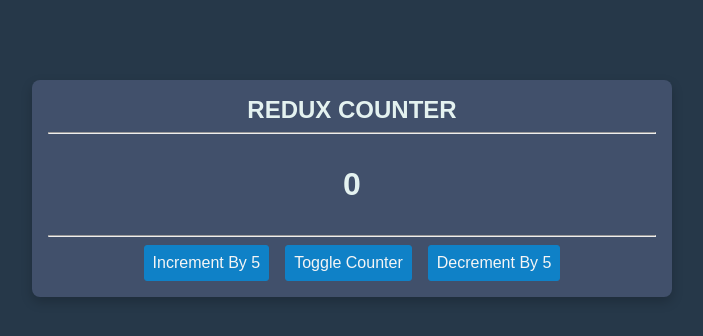
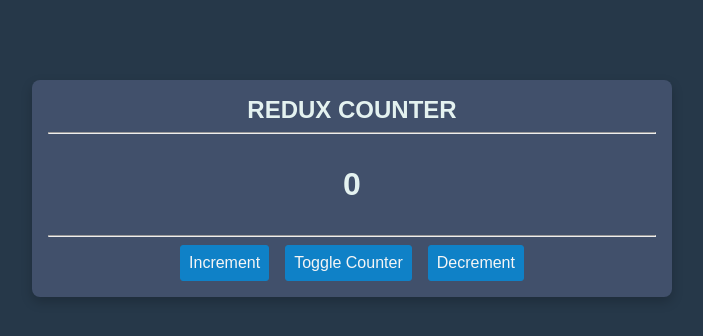
Before and after one commit to SomyaBhatnagar19/ReduxCounter, a React (Create React App) app: page / in a window 1280 px wide. Shown: the top 336 px of the page, without its empty margins (288-991 px from the left). Built offline with nearby package versions, Linux system fonts and the light colour scheme.

Commit message:
Making the same counter functionality using class based component and then changing it back to functional compoments.

```diff
--- a/src/components/Counter.js
+++ b/src/components/Counter.js
@@ -1,7 +1,8 @@
-import { useSelector, useDispatch } from 'react-redux';
+import { Component } from 'react';
+import { useSelector, useDispatch, connect } from 'react-redux';
 
 import classes from './Counter.module.css';
-
+/*FUNCTIONAL COMPONENT*/
 const Counter = () => {
   const dispatch = useDispatch();
 
@@ -23,13 +24,52 @@ const Counter = () => {
       <div className={classes.value}>{counter}</div>
       <hr className={classes.hrLine}></hr>
       <div className={classes.buttons}>
-  <button onClick={incrementHandler}>Increment By 5</button>
+  <button onClick={incrementHandler}>Increment</button>
   <button onClick={toggleCounterHandler}>Toggle Counter</button>
-  <button onClick={decrementHandler}>Decrement By 5</button>
+  <button onClick={decrementHandler}>Decrement</button>
 </div>
 
     </main>
   );
 };
+export default Counter;
+/*CLASS-BASED COMPONENT*/
+// class Counter extends Component {
+//   incrementHandler(){
+//     this.props.increment();
+//   }
+//   decrementHandler(){
+//     this.props.decrement();
+//   }
+//   toggleCounterHandler(){
 
-export default Counter;
+//   }
+//   render() {
+//     return (
+//       <main className={classes.counter}>
+//         <h1>Redux Counter</h1>
+//         <hr className={classes.hrLine}></hr>
+//         <div className={classes.value}>{counter}</div>
+//         <hr className={classes.hrLine}></hr>
+//         <div className={classes.buttons}>
+//     <button onClick={this.incrementHandler.bind(this)}>Increment By 5</button>
+//     <button onClick={this.toggleCounterHandler.bind(this)}>Toggle Counter</button>
+//     <button onClick={this.decrementHandler.bind(this)}>Decrement By 5</button>
+//   </div>
+
+//       </main>
+//     );
+//     const mapStateToProp = state => {
+//       return {
+//         counter: state.counter
+//       }
+//     }
+//     const mapDispatchToProps = dispatch => {
+//       return {
+//         increment: () => dispatch({type: 'increment'})
+//         decrement: () => dispatch({type: 'decrement'})
+//       }
+//     }
+//   }
+// }
+// export default connect(mapStateToProp)(Counter);
--- a/src/store/index.js
+++ b/src/store/index.js
@@ -3,12 +3,12 @@ import {createStore} from 'redux';
 const reducer = (state = {counter: 0}, action) => {
     if(action.type === "increment"){
         return {
-            counter: state.counter+5
+            counter: state.counter+1
         }
     }
     if(action.type === "decrement"){
         return {
-            counter: state.counter-5
+            counter: state.counter-1
         }
     }
     return state
```
